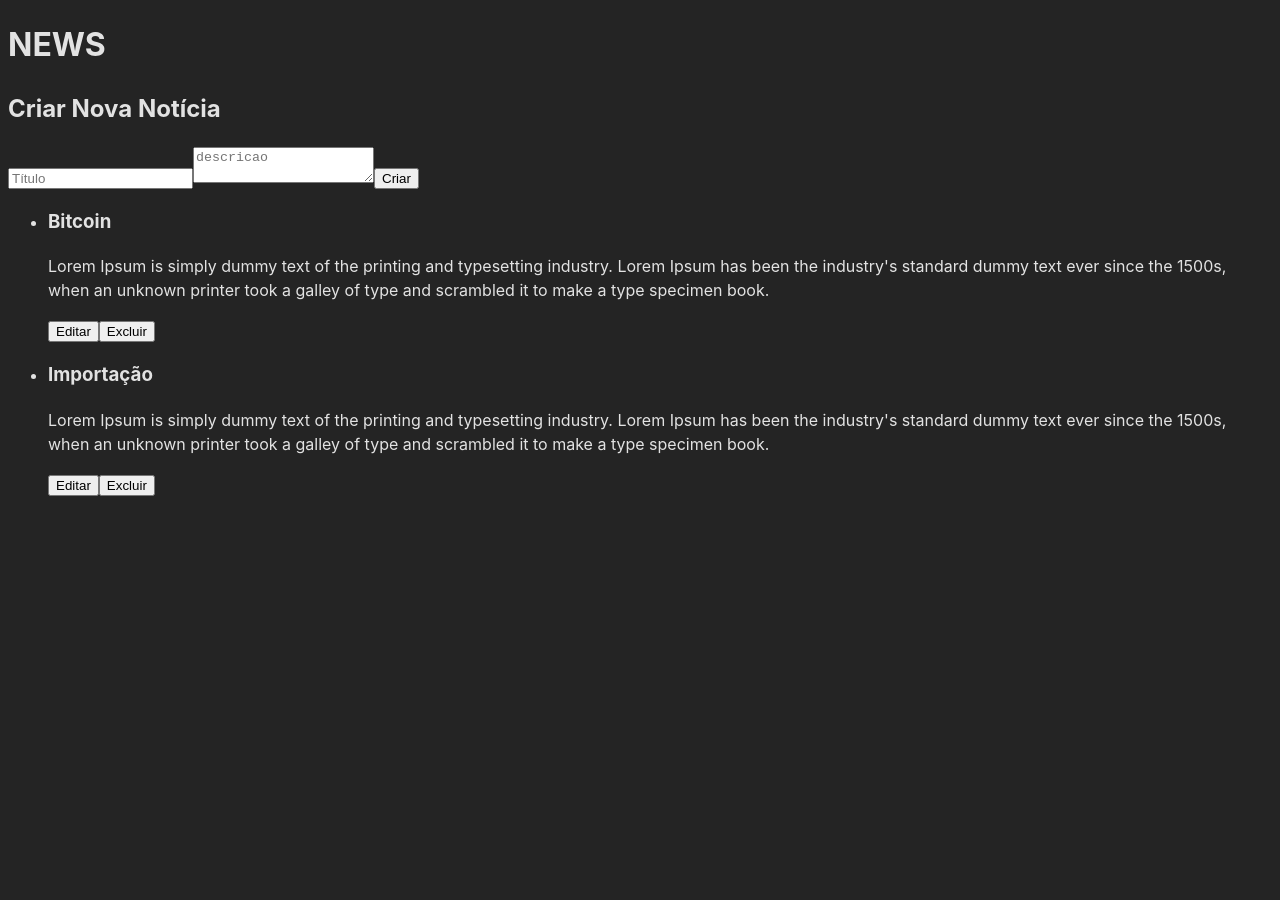
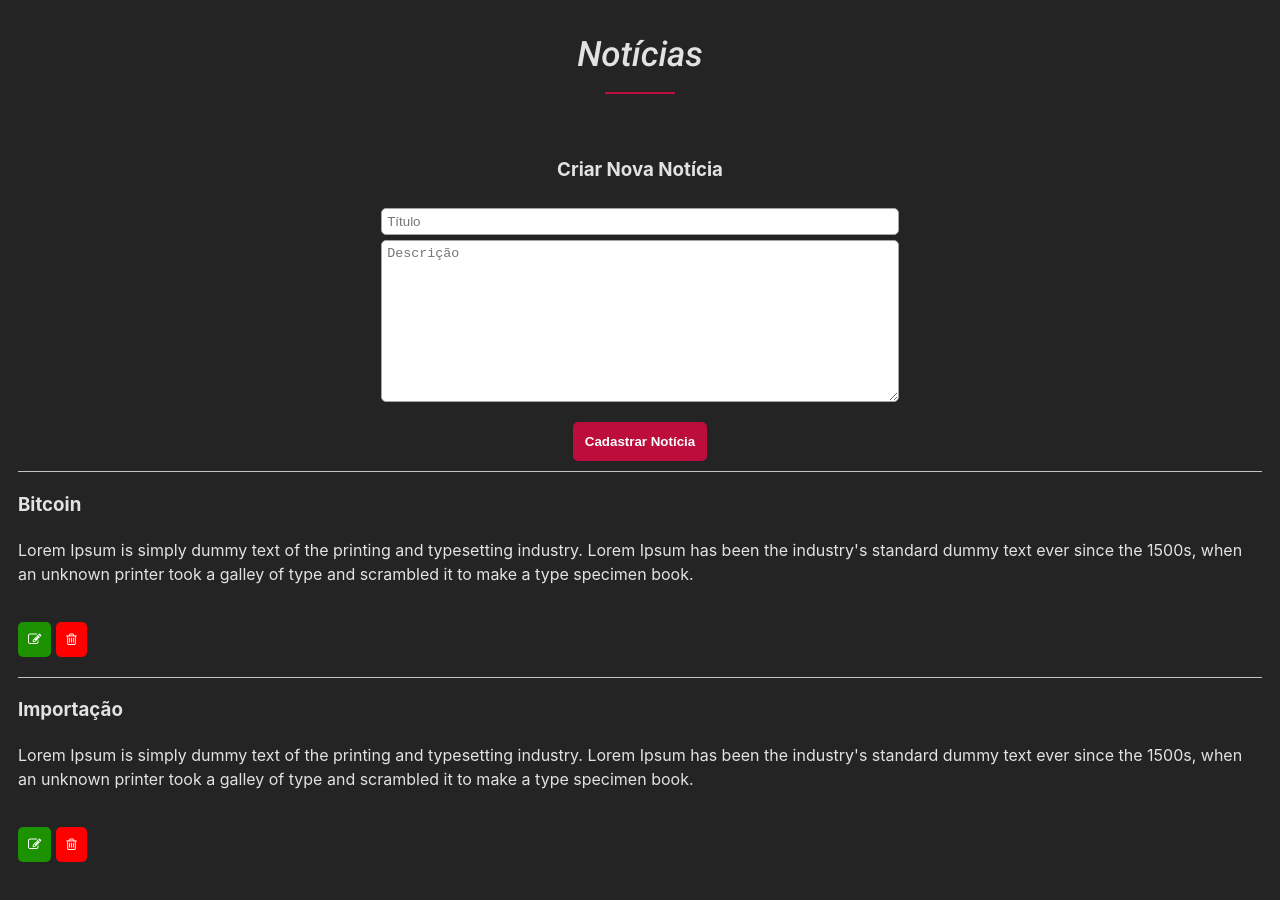
Before and after one commit to nepogabriel/react-g4f, a React (Vite) app: page /news in a window 1280 px wide. Before the commit the page ends 800 px from the top, so only its background shows below. Built offline with nearby package versions, Linux system fonts and the light colour scheme; data requests are answered from the project's data file.

Commit message:
PTF-3 - Tela do CRUD com CSS concluído

```diff
--- a/src/router/Address/index.css
+++ b/src/router/Address/index.css
@@ -60,4 +60,5 @@
     border: 2px solid #202020;
     border-radius: 5px;
     font-weight: 600;
+    cursor: pointer;
 }
--- a/src/router/News/index.css
+++ b/src/router/News/index.css
@@ -0,0 +1,109 @@
+.title-news {
+    display: flex;
+    justify-content: center;
+    flex-direction: column;
+    align-items: center;
+    font-size: 35px;
+    font-family: "Roboto", sans-serif;
+    font-weight: 500;
+    font-style: italic;
+}
+
+
+.title-news::after {
+    display: block;
+    background-color: #bc0d3c;
+    content: "";
+    width: 70px;
+    height: 2px;
+    margin-top: 10px;
+    margin-bottom: 15px;
+}
+
+.container-form-news,
+.news .form-edit-news {
+    margin-top: 20px;
+    display: flex;
+    flex-direction: column;
+    align-items: center;
+}
+
+.form-input,
+.form-textarea {
+    width: 40%;
+    padding: 5px;
+    margin-top: 5px;
+    border: 1px solid #a5a5a5;
+    border-radius: 5px;
+}
+
+ .form-textarea {
+    height: 150px;
+}
+
+.form-input:hover,
+.form-textarea:hover {
+    border: 1px solid #bc0d3c;
+}
+
+.container-news {
+    padding: 10px;
+}
+
+.news {
+    border-top: 1px solid #c3c3c3;
+    margin-bottom: 20px;
+}
+
+.container-button-edit {
+    margin: 10px 0;
+}
+
+.form-button,
+.button-edit-news,
+.button-delete-news,
+.container-button-edit button {
+    margin-top: 20px;
+    padding: 10px;
+    border-radius: 5px;
+    font-weight: 600;
+    cursor: pointer;
+}
+
+.form-button {
+    background-color: #bc0d3c;
+    color: #FFF;
+    border: 2px solid #bc0d3c;
+}
+
+.form-button:hover {
+    background-color: #FFF;
+    color: #000;
+    border: 2px solid #202020;
+}
+
+.button-edit-news {
+    background-color: #1d9200;
+    color: #FFF;
+    border: none;
+}
+
+.button-delete-news {
+    background-color: #ff0000;
+    color: #FFF;
+    border: none;
+    margin-left: 5px;
+}
+
+.container-button-edit .button-edit-save {
+    background-color: #1d9200;
+    color: #FFF;
+    border: none;
+}
+
+.container-button-edit .button-edit-cancel {
+    background-color: #ff0000;
+    color: #FFF;
+    border: none;
+    margin-left: 5px;
+}
--- a/src/router/News/index.jsx
+++ b/src/router/News/index.jsx
@@ -53,52 +53,65 @@ export function News() {
 
     return (
         <>
-            <h1>NEWS</h1>
+        <section className="page-news">
+            <h1 className="title-news">Notícias</h1>
 
-            <div>
-                <h2>Criar Nova Notícia</h2>
+            <div className="container-form-news">
+                <h3>Criar Nova Notícia</h3>
+
                 <input
+                    className="form-input"
                     type="text"
                     placeholder="Título"
                     value={newNoticia.titulo}
                     onChange={e => setNewNoticia({ ...newNoticia, titulo: e.target.value })}
                 />
+
                 <textarea
-                    placeholder="descricao"
+                    className="form-textarea"
+                    placeholder="Descrição"
                     value={newNoticia.descricao}
                     onChange={e => setNewNoticia({ ...newNoticia, descricao: e.target.value })}
                 />
-                <button onClick={criarNoticia}>Criar</button>
+
+                <button className="form-button" onClick={criarNoticia}>Cadastrar Notícia</button>
             </div>
 
-            <ul>
+            <div className="container-news">
                 {noticias.map(noticia => (
-                    <li key={noticia.id}>
+                    <div className="news" key={noticia.id}>
                         {editNoticia?.id === noticia.id ? (
-                            <div>
+                            <div className="form-edit-news">
                                 <input
+                                    className="form-input"
                                     type="text"
                                     value={editNoticia.titulo}
                                     onChange={e => setEditNoticia({ ...editNoticia, titulo: e.target.value })}
                                 />
+
                                 <textarea
+                                    className="form-textarea"
                                     value={editNoticia.descricao}
                                     onChange={e => setEditNoticia({ ...editNoticia, descricao: e.target.value })}
                                 />
-                                <button onClick={() => atualizarNoticia(noticia.id)}>Salvar</button>
-                                <button onClick={() => setEditNoticia(null)}>Cancelar</button>
+
+                                <div className="container-button-edit">
+                                    <button className="button-edit-save" onClick={() => atualizarNoticia(noticia.id)}>Salvar</button>
+                                    <button className="button-edit-cancel" onClick={() => setEditNoticia(null)}>Cancelar</button>
+                                </div>
                             </div>
                         ) : (
                             <div>
                                 <h3>{noticia.titulo}</h3>
                                 <p>{noticia.descricao}</p>
-                                <button onClick={() => setEditNoticia(noticia)}>Editar</button>
-                                <button onClick={() => excluirNoticia(noticia.id)}>Excluir</button>
+                                <button className="button-edit-news" onClick={() => setEditNoticia(noticia)}><i className="fa fa-pencil-square-o" aria-hidden="true"></i></button>
+                                <button className="button-delete-news" onClick={() => excluirNoticia(noticia.id)}><i className="fa fa-trash-o" aria-hidden="true"></i></button>
                             </div>
                         )}
-                    </li>
+                    </div>
                 ))}
-            </ul>
+            </div>
+        </section>
         </>
     );
 }
```
